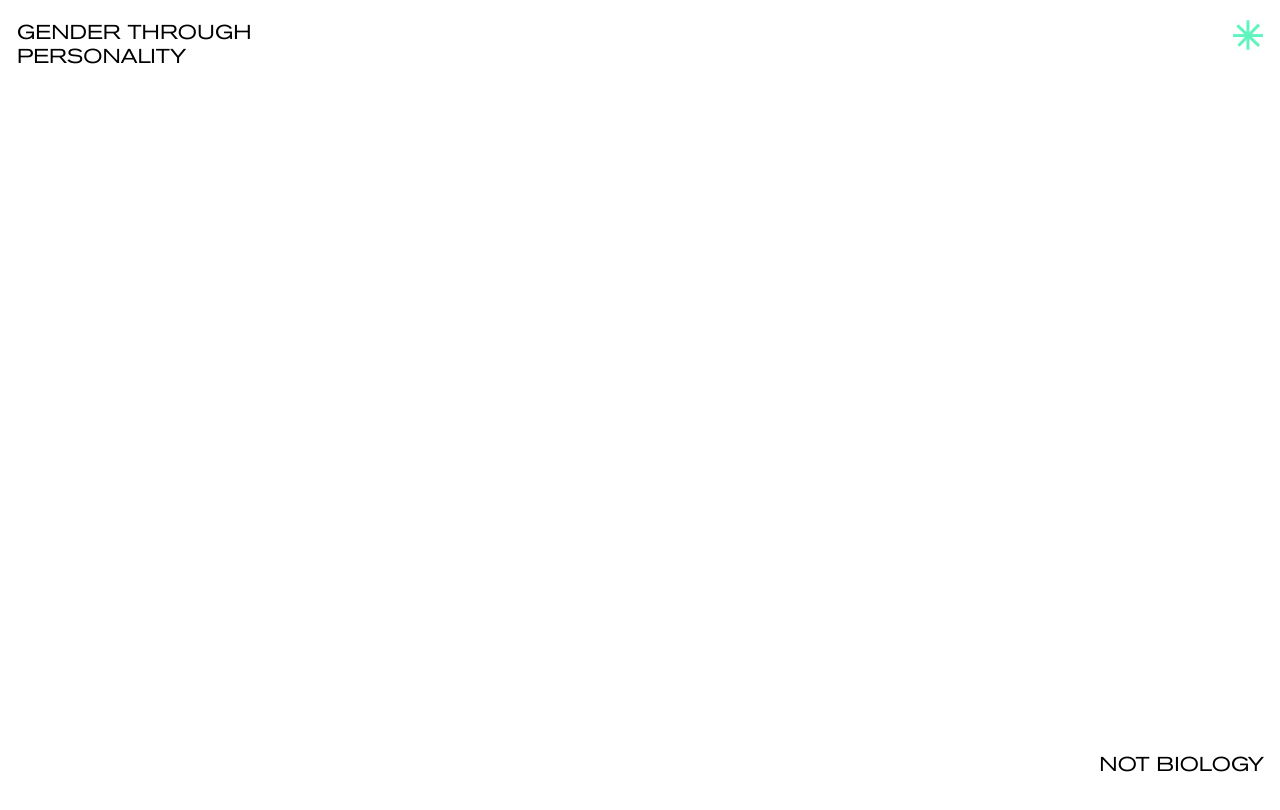
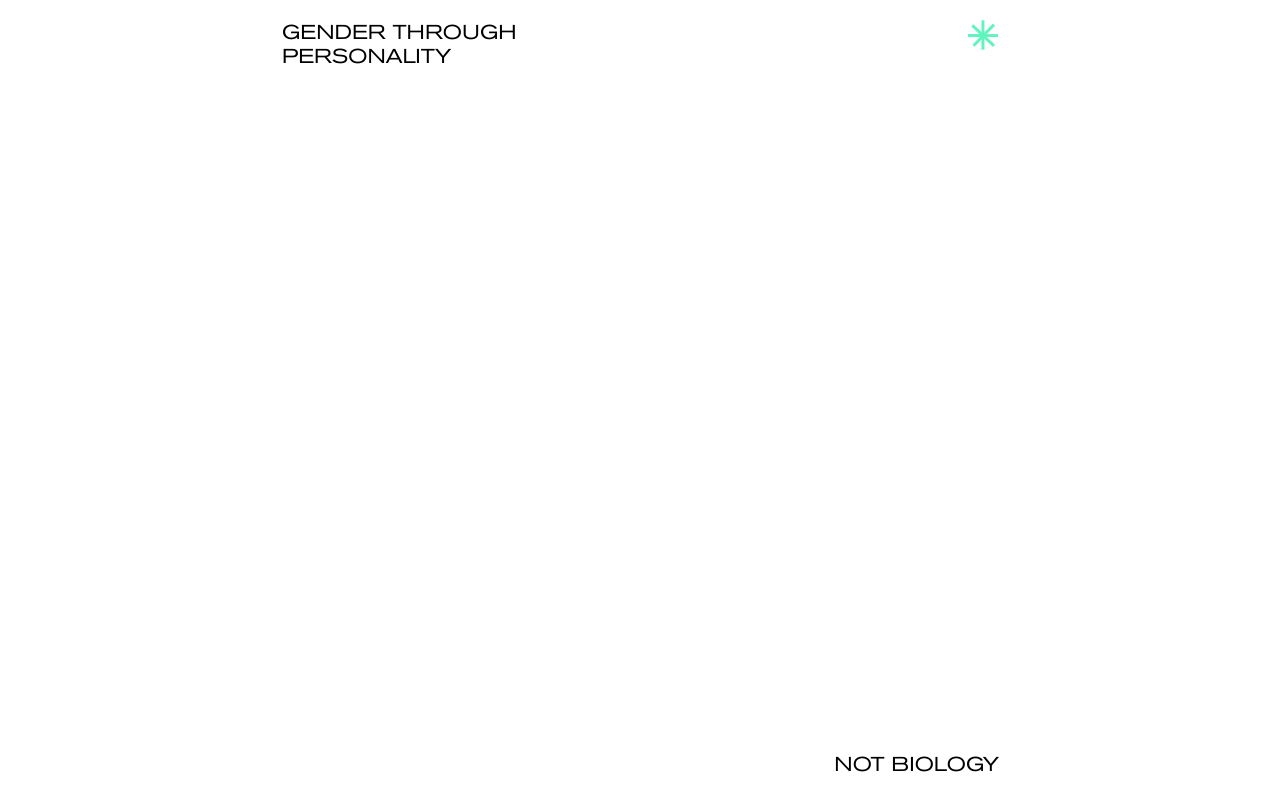
Before and after one commit to JulianBlohm/pnb, a Next.js app: page / in a window 1280 px wide. Shown: the top 810 px of the page. Built offline with nearby package versions, Linux system fonts and the light colour scheme.

Commit message:
Add responsive handling

```diff
--- a/styles/Home.module.css
+++ b/styles/Home.module.css
@@ -6,7 +6,6 @@
 .header {
     position: absolute;
     top: 0;
-    left: 0;
     z-index: 1;
     width: 100vw;
 }
@@ -14,7 +13,6 @@
 .footer {
     position: absolute;
     bottom: 0;
-    left: 0;
     z-index: 1;
     width: 100vw;
 }
--- a/styles/globals.css
+++ b/styles/globals.css
@@ -1,8 +1,9 @@
 html,
 body {
     padding: 0;
-    margin: 0;
+    margin: 0 auto;
     font-family: 'Akzidenz';
+    max-width: 750px;
 }
 
 a {
@@ -25,6 +26,9 @@ header {
     justify-content: space-between;
     align-items: flex-start;
     padding: 20px 17px 34px 17px;
+    width: 100%;
+    max-width: 750px;
+    margin: 0 auto;
 }
 
 footer {
@@ -32,4 +36,11 @@ footer {
     justify-content: flex-end;
     align-items: flex-end;
     padding: 48px 16px 24px 16px;
+    width: 100%;
+    max-width: 750px;
+    margin: 0 auto;
 }
+
+.container {
+    max-width: 750px;
+}
```
